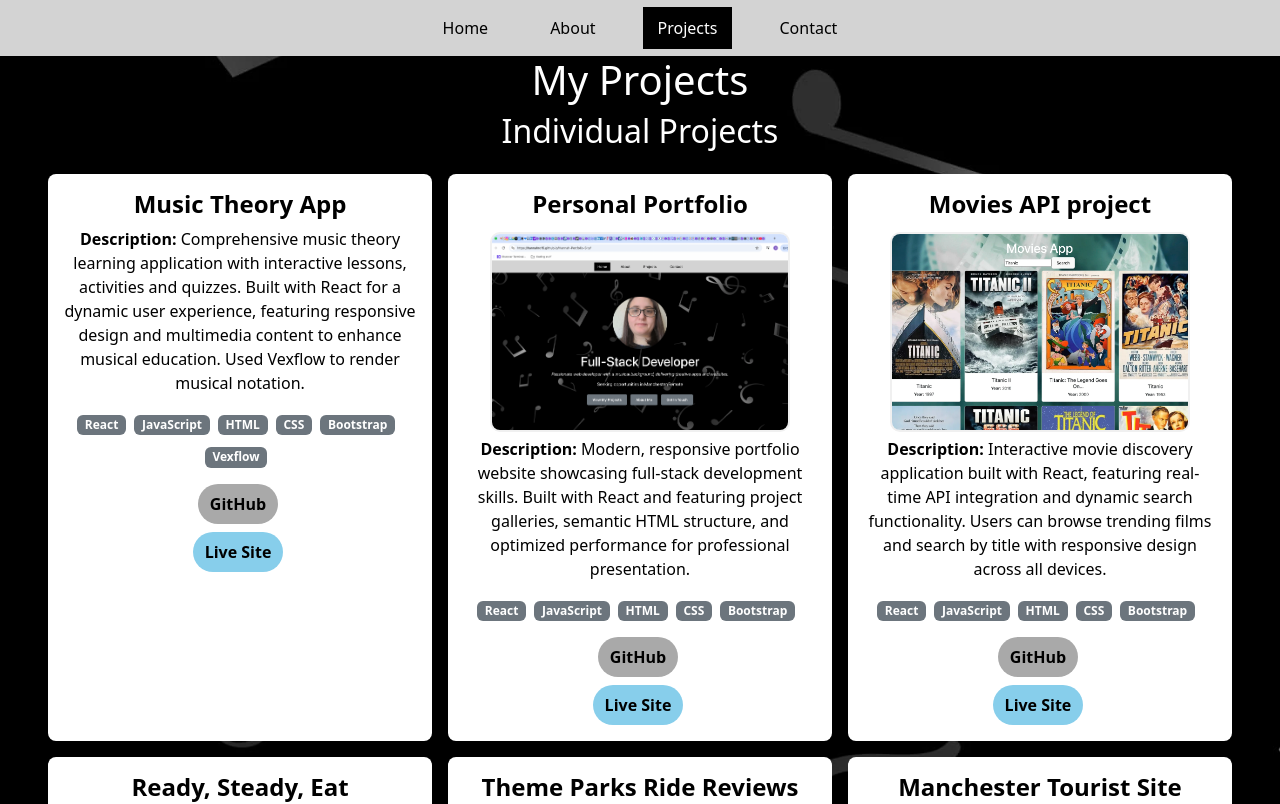
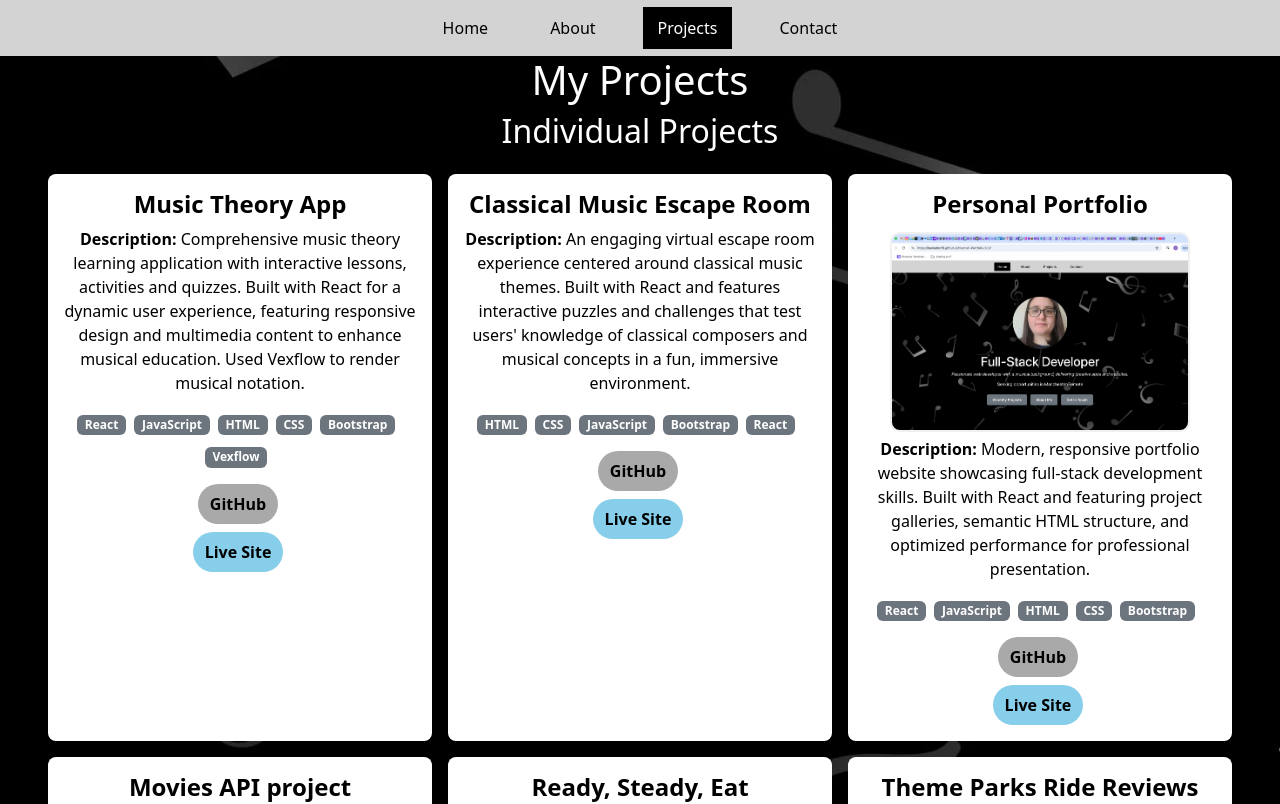
Before and after one commit to hannahro15/Hannah-Portfolio-Site, a React (Create React App) app: page /Hannah-Portfolio-Site/projects in a window 1280 px wide. Shown: the top 804 px of the page. Built offline with nearby package versions, Linux system fonts and the light colour scheme.

Commit message:
Add escape room description and links to project

```diff
--- a/src/data/projectsData.js
+++ b/src/data/projectsData.js
@@ -7,6 +7,15 @@ export const solo_projects = [
         technologies: ["React", "JavaScript", "HTML", "CSS", "Bootstrap", "Vexflow"],
         github: "https://github.com/hannahro15/music-theory-app",
         demo: "https://hannahro15.github.io/music-theory-app/"
+    },
+    {
+
+        title:"Classical Music Escape Room",
+        image: "",
+        description: "An engaging virtual escape room experience centered around classical music themes. Built with React and features interactive puzzles and challenges that test users' knowledge of classical composers and musical concepts in a fun, immersive environment.",
+        technologies: ["HTML", "CSS", "JavaScript", "Bootstrap", "React"],
+        github: "https://github.com/hannahro15/classical-music-themed-escape-room",
+        demo: "https://hannahro15.github.io/classical-music-themed-escape-room/"
     },
     {
         title: "Personal Portfolio",
```
